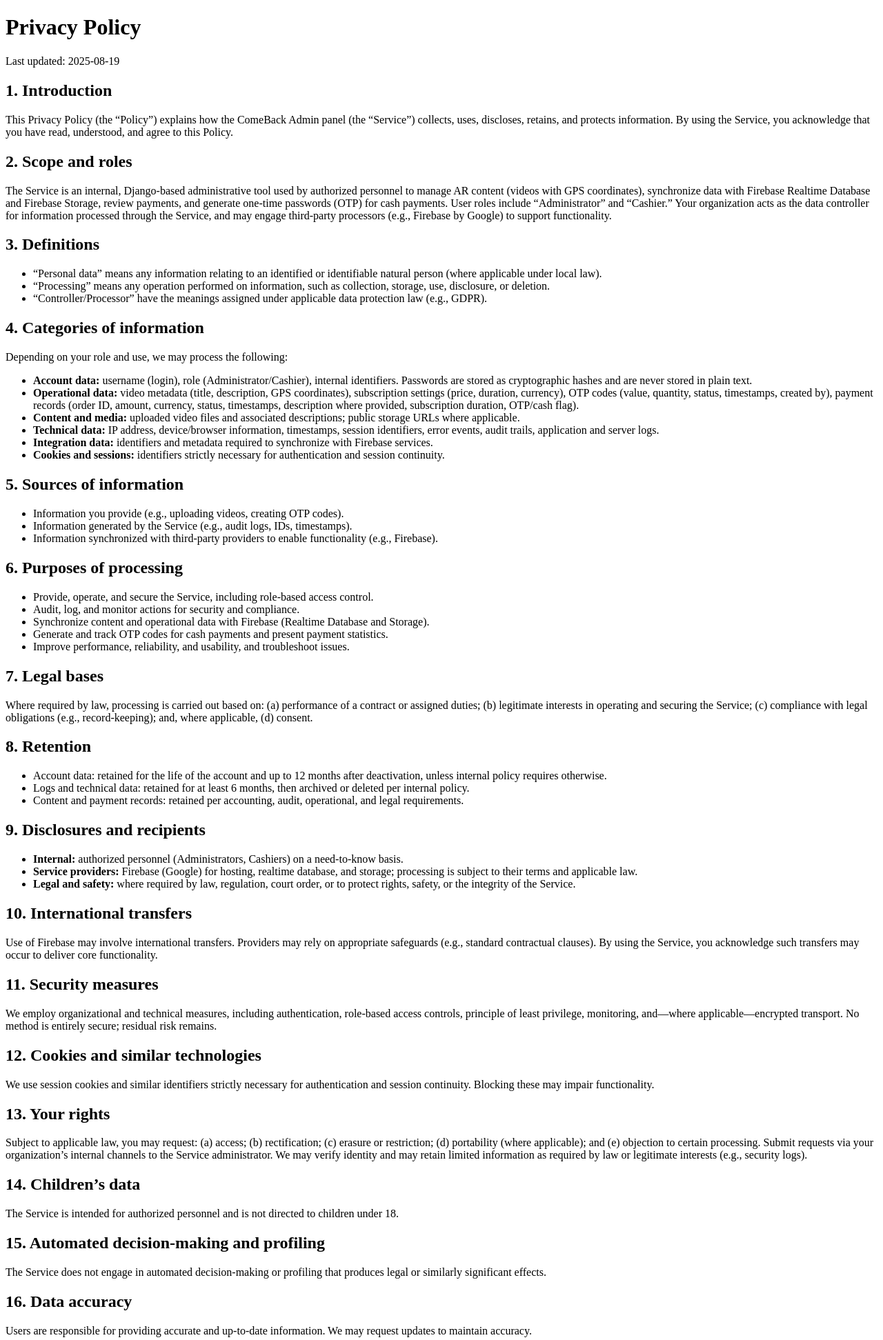
After one commit to SmaylovSerikbay/comeback_admin_panel, a Django app: page /privacy/ in a window 1280 px wide. The commit adds this page. Shown: the top 1943 px of the page at 69% size. Run offline with Django 4.2, Linux system fonts and the light colour scheme.

Commit message:
add terms & privacy

```diff
--- a/comeback_admin/urls.py
+++ b/comeback_admin/urls.py
@@ -7,6 +7,7 @@ from django.conf import settings
 from django.conf.urls.static import static
 from django.contrib.auth import views as auth_views
 from django.shortcuts import redirect
+from django.views.generic import TemplateView
 
 def redirect_to_dashboard(request):
     """Redirect root URL to dashboard"""
@@ -21,6 +22,9 @@ urlpatterns = [
     path('videos/', include('video_manager.urls', namespace='videos')),
     path('subscription/', include('subscription.urls', namespace='subscription')),
     path('otp/', include('otp_manager.urls', namespace='otp_manager')),
+    # Legal pages
+    path('privacy/', TemplateView.as_view(template_name='legal/privacy.html'), name='privacy'),
+    path('terms/', TemplateView.as_view(template_name='legal/terms.html'), name='terms'),
 ]
 
 # Serve media files in development
--- /dev/null
+++ b/templates/legal/privacy.html
@@ -0,0 +1,169 @@
+<!DOCTYPE html>
+<html lang="en">
+<head>
+    <meta charset="UTF-8">
+    <meta name="viewport" content="width=device-width, initial-scale=1.0">
+    <title>Privacy Policy — ComeBack Admin</title>
+    <meta name="robots" content="noindex,nofollow">
+</head>
+<body>
+
+<h1>Privacy Policy</h1>
+<p>Last updated: 2025-08-19</p>
+
+<h2>1. Introduction</h2>
+<p>This Privacy Policy (the “Policy”) explains how the ComeBack Admin panel (the “Service”) collects, uses, discloses, retains, and protects information. By using the Service, you acknowledge that you have read, understood, and agree to this Policy.</p>
+
+<h2>2. Scope and roles</h2>
+<p>The Service is an internal, Django-based administrative tool used by authorized personnel to manage AR content (videos with GPS coordinates), synchronize data with Firebase Realtime Database and Firebase Storage, review payments, and generate one-time passwords (OTP) for cash payments. User roles include “Administrator” and “Cashier.” Your organization acts as the data controller for information processed through the Service, and may engage third-party processors (e.g., Firebase by Google) to support functionality.</p>
+
+<h2>3. Definitions</h2>
+<ul>
+  <li>“Personal data” means any information relating to an identified or identifiable natural person (where applicable under local law).</li>
+  <li>“Processing” means any operation performed on information, such as collection, storage, use, disclosure, or deletion.</li>
+  <li>“Controller/Processor” have the meanings assigned under applicable data protection law (e.g., GDPR).</li>
+</ul>
+
+<h2>4. Categories of information</h2>
+<p>Depending on your role and use, we may process the following:</p>
+<ul>
+  <li><strong>Account data:</strong> username (login), role (Administrator/Cashier), internal identifiers. Passwords are stored as cryptographic hashes and are never stored in plain text.</li>
+  <li><strong>Operational data:</strong> video metadata (title, description, GPS coordinates), subscription settings (price, duration, currency), OTP codes (value, quantity, status, timestamps, created by), payment records (order ID, amount, currency, status, timestamps, description where provided, subscription duration, OTP/cash flag).</li>
+  <li><strong>Content and media:</strong> uploaded video files and associated descriptions; public storage URLs where applicable.</li>
+  <li><strong>Technical data:</strong> IP address, device/browser information, timestamps, session identifiers, error events, audit trails, application and server logs.</li>
+  <li><strong>Integration data:</strong> identifiers and metadata required to synchronize with Firebase services.</li>
+  <li><strong>Cookies and sessions:</strong> identifiers strictly necessary for authentication and session continuity.</li>
+</ul>
+
+<h2>5. Sources of information</h2>
+<ul>
+  <li>Information you provide (e.g., uploading videos, creating OTP codes).</li>
+  <li>Information generated by the Service (e.g., audit logs, IDs, timestamps).</li>
+  <li>Information synchronized with third-party providers to enable functionality (e.g., Firebase).</li>
+</ul>
+
+<h2>6. Purposes of processing</h2>
+<ul>
+  <li>Provide, operate, and secure the Service, including role-based access control.</li>
+  <li>Audit, log, and monitor actions for security and compliance.</li>
+  <li>Synchronize content and operational data with Firebase (Realtime Database and Storage).</li>
+  <li>Generate and track OTP codes for cash payments and present payment statistics.</li>
+  <li>Improve performance, reliability, and usability, and troubleshoot issues.</li>
+</ul>
+
+<h2>7. Legal bases</h2>
+<p>Where required by law, processing is carried out based on: (a) performance of a contract or assigned duties; (b) legitimate interests in operating and securing the Service; (c) compliance with legal obligations (e.g., record-keeping); and, where applicable, (d) consent.</p>
+
+<h2>8. Retention</h2>
+<ul>
+  <li>Account data: retained for the life of the account and up to 12 months after deactivation, unless internal policy requires otherwise.</li>
+  <li>Logs and technical data: retained for at least 6 months, then archived or deleted per internal policy.</li>
+  <li>Content and payment records: retained per accounting, audit, operational, and legal requirements.</li>
+</ul>
+
+<h2>9. Disclosures and recipients</h2>
+<ul>
+  <li><strong>Internal:</strong> authorized personnel (Administrators, Cashiers) on a need-to-know basis.</li>
+  <li><strong>Service providers:</strong> Firebase (Google) for hosting, realtime database, and storage; processing is subject to their terms and applicable law.</li>
+  <li><strong>Legal and safety:</strong> where required by law, regulation, court order, or to protect rights, safety, or the integrity of the Service.</li>
+</ul>
+
+<h2>10. International transfers</h2>
+<p>Use of Firebase may involve international transfers. Providers may rely on appropriate safeguards (e.g., standard contractual clauses). By using the Service, you acknowledge such transfers may occur to deliver core functionality.</p>
+
+<h2>11. Security measures</h2>
+<p>We employ organizational and technical measures, including authentication, role-based access controls, principle of least privilege, monitoring, and—where applicable—encrypted transport. No method is entirely secure; residual risk remains.</p>
+
+<h2>12. Cookies and similar technologies</h2>
+<p>We use session cookies and similar identifiers strictly necessary for authentication and session continuity. Blocking these may impair functionality.</p>
+
+<h2>13. Your rights</h2>
+<p>Subject to applicable law, you may request: (a) access; (b) rectification; (c) erasure or restriction; (d) portability (where applicable); and (e) objection to certain processing. Submit requests via your organization’s internal channels to the Service administrator. We may verify identity and may retain limited information as required by law or legitimate interests (e.g., security logs).</p>
+
+<h2>14. Children’s data</h2>
+<p>The Service is intended for authorized personnel and is not directed to children under 18.</p>
+
+<h2>15. Automated decision-making and profiling</h2>
+<p>The Service does not engage in automated decision-making or profiling that produces legal or similarly significant effects.</p>
+
+<h2>16. Data accuracy</h2>
+<p>Users are responsible for providing accurate and up-to-date information. We may request updates to maintain accuracy.</p>
+
+<h2>17. Third-party services and links</h2>
+<p>Third-party providers (e.g., Firebase by Google) process data under their own terms and privacy notices. This Policy covers processing performed by the Service only.</p>
+
+<h2>18. Changes to this Policy</h2>
+<p>We may update this Policy from time to time. The current version is available on this page. Continued use of the Service after changes constitutes acceptance.</p>
+
+<h2>19. Contact</h2>
+<p>For privacy questions or data subject requests, contact your organization’s Service administrator via internal channels.</p>
+
+<h2>20. Data processing principles</h2>
+<p>We adhere to recognized principles where applicable: lawfulness, fairness, transparency; purpose limitation; data minimization; accuracy; storage limitation; integrity and confidentiality; and accountability.</p>
+
+<h2>21. Lawful basis mapping</h2>
+<ul>
+  <li>Authentication, access control, and security logging — legitimate interests; legal obligations.</li>
+  <li>Content synchronization with Firebase — performance of duties; legitimate interests.</li>
+  <li>Payment overview and OTP management — performance of duties; legal obligations (record‑keeping), where applicable.</li>
+  <li>Analytics for stability and troubleshooting — legitimate interests.</li>
+</ul>
+
+<h2>22. Records of processing and DPIA</h2>
+<p>Where required, your organization maintains records of processing activities and performs data protection impact assessments (DPIA) for high‑risk processing, including synchronization with third‑party services.</p>
+
+<h2>23. Sub‑processors</h2>
+<p>The Service relies on third‑party providers for hosting and synchronization (e.g., Firebase by Google). Your organization evaluates provider terms, security, and transfer mechanisms before use. Additional sub‑processors, if any, should be documented internally.</p>
+
+<h2>24. Security program overview</h2>
+<ul>
+  <li>Access management: role‑based access control, least privilege, periodic reviews.</li>
+  <li>Authentication: secure credential storage, session management.</li>
+  <li>Logging and monitoring: audit trails for key actions, error/event logging.</li>
+  <li>Data handling: controlled environments for content and metadata; careful handling of public URLs.</li>
+  <li>Continuity: backups and recovery procedures as defined by organizational policy.</li>
+</ul>
+
+<h2>25. Incident response and breach notification</h2>
+<p>Suspected incidents are investigated promptly. Where a personal‑data breach is likely to result in risk to individuals, notifications are made in accordance with applicable law and internal policy (including to supervisory authorities and affected individuals, where required).</p>
+
+<h2>26. Data retention schedule (illustrative)</h2>
+<ul>
+  <li>Access logs and technical events: ≥ 6 months (then archive or delete).</li>
+  <li>Operational records (payments, OTP): per accounting/audit policy (e.g., 3–5 years) unless law requires longer.</li>
+  <li>Accounts: life of account + up to 12 months post‑deactivation.</li>
+  <li>Backups: rotated per internal backup policy.</li>
+</ul>
+
+<h2>27. Cookies and similar technologies</h2>
+<ul>
+  <li>Strictly necessary: session/authentication cookies required for core functionality.</li>
+  <li>Optional categories (if enabled by your organization): performance or functional cookies; these will be disclosed and, where required, consented to before use.</li>
+</ul>
+
+<h2>28. Data subject request handling</h2>
+<p>Requests (access, rectification, erasure, restriction, portability, objection) should be submitted via internal channels. Identification may be required. Responses will be provided within timelines required by law, subject to permissible extensions and exemptions.</p>
+
+<h2>29. Complaints and supervisory authority</h2>
+<p>If you believe processing infringes applicable law, you may lodge a complaint with your organization and/or the competent data protection authority in your jurisdiction.</p>
+
+<h2>30. International transfers</h2>
+<p>Where data is transferred internationally (e.g., to Firebase infrastructure), appropriate safeguards (such as standard contractual clauses) and provider measures are relied upon, where required. Your use of the Service acknowledges the necessity of such transfers for its operation.</p>
+
+<h2>31. Interpretation and conflicts</h2>
+<p>In case of conflict between this Policy and a localized/internal policy of your organization, the stricter or more specific rule shall prevail to the extent permitted by law.</p>
+
+<h2>32. Changes and versioning</h2>
+<p>Material changes will be reflected by updating the “Last updated” date. Your continued use after changes constitutes acceptance of the revised Policy.</p>
+
+<h2>33. Glossary</h2>
+<ul>
+  <li><strong>AR:</strong> Augmented Reality.</li>
+  <li><strong>OTP:</strong> One‑time password used to validate cash payments.</li>
+  <li><strong>Firebase:</strong> Google services including Realtime Database and Storage used for synchronization.</li>
+</ul>
+
+<p><a href="{% url 'login' %}">Back to login</a></p>
+
+</body>
+</html>
```
Also changed, not shown: templates/legal/terms.html (added, +127 -0 lines), templates/registration/login.html (+5 -3 lines), db.sqlite3.
